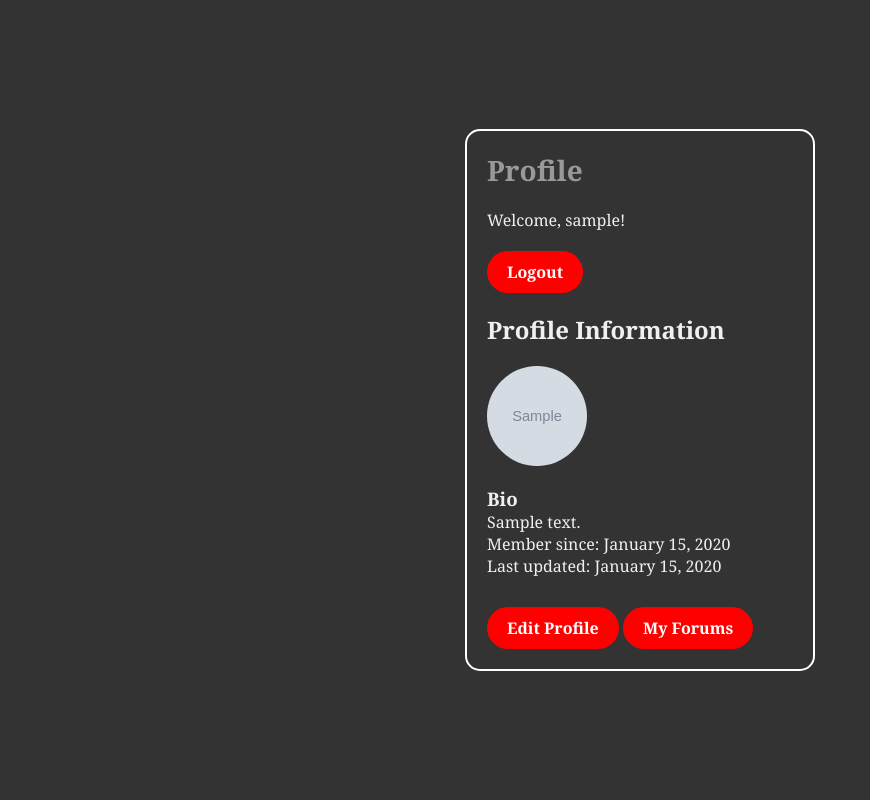
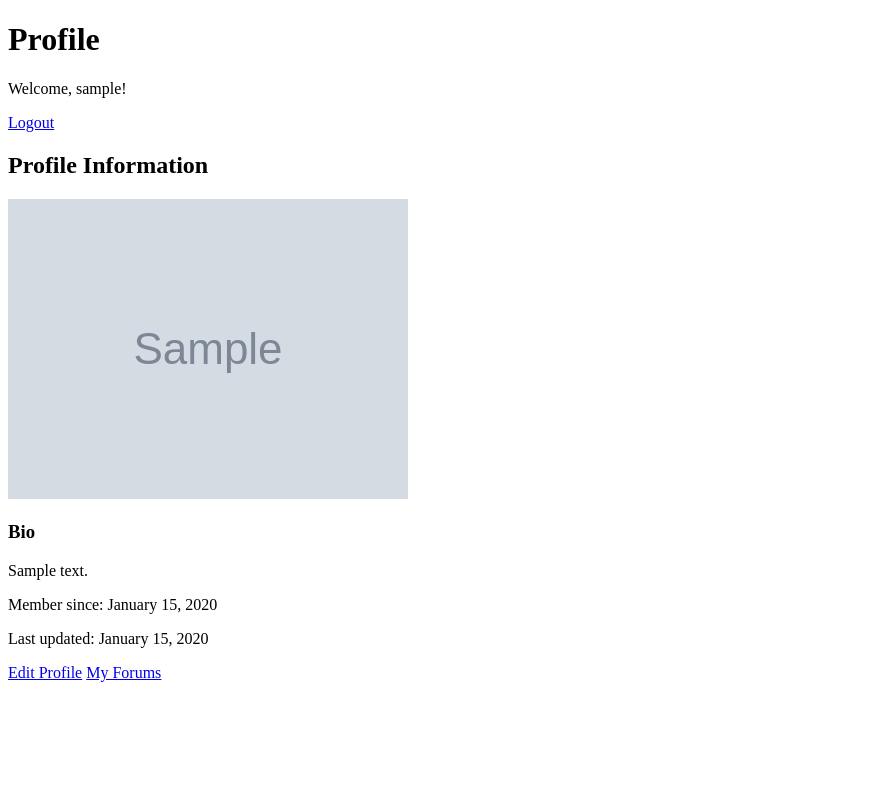
Before and after one commit to soheilsshh/chatroom, a Django app: page /profile/ in a window 1280 px wide. Shown: the whole page, without its empty margins (0-870 px from the left). Run offline with Django 5.2, Linux system fonts and the light colour scheme; a user stored in the database is signed in; tables that the repository leaves empty hold one stand-in row (values such as "Sample post"); grey boxes marked "Sample" are stand-in pictures.

Commit message:
add some code

```diff
--- a/core/templates/core/profile.html
+++ b/core/templates/core/profile.html
@@ -4,81 +4,6 @@
     <meta charset="UTF-8">
     <meta name="viewport" content="width=device-width, initial-scale=1.0">
     <title>Profile</title>
-    <style>
-        * {
-            margin: 0;
-            padding: 0;
-            box-sizing: border-box;
-            font-family: 'Georgia', serif; /* Changed font to Georgia */
-        }
-
-        body {
-            display: flex;
-            align-items: center;
-            justify-content: center;
-            min-height: 100vh;
-            background: #333;
-            color: #f0f0f0;
-        }
-
-        .profile-container {
-            width: 350px; /* Fixed width for layout */
-            background: none; /* Remove background to not look like a card */
-            border: 2px solid white; /* Add white border */
-            border-radius: 15px; /* Add border-radius for rounded corners */
-            padding: 20px; /* Add padding for content separation */
-            text-align: left; /* Align text to the left */
-        }
-
-        h1 {
-            font-size: 28px;
-            margin-bottom: 20px;
-            color: #999;
-        }
-
-        .profile-info {
-            margin-bottom: 20px;
-        }
-
-        .profile-info > p,
-        .profile-info > h2 {
-            color: #f0f0f0;
-            margin: 10px 0;
-        }
-
-        img {
-            max-width: 100px; /* Set max width for the avatar */
-            height: 100px; /* Set height for the avatar */
-            border-radius: 50%; /* Make the avatar circular */
-            display: block;
-            margin: 20px 0; /* Align the avatar to the left */
-        }
-
-        /* Button styles */
-        .button {
-            display: inline-block;
-            background-color: red; /* Red background */
-            color: white; /* White text color */
-            padding: 10px 20px; /* Padding for button */
-            border: none; /* No border */
-            border-radius: 25px; /* Circular border radius */
-            text-align: center; /* Center text */
-            text-decoration: none; /* Remove underline */
-            font-weight: bold; /* Bold font */
-            margin-top: 10px; /* Spacing above buttons */
-        }
-
-        .button:hover {
-            background-color: darkred; /* Darker red on hover */
-        }
-
-        @media (max-width: 400px) {
-            .profile-container {
-                width: 100vw; /* Full width on small screens */
-                padding: 10px; /* Less padding for small screens */
-            }
-        }
-    </style>
 </head>
 <body>
     <div class="profile-container">
```
